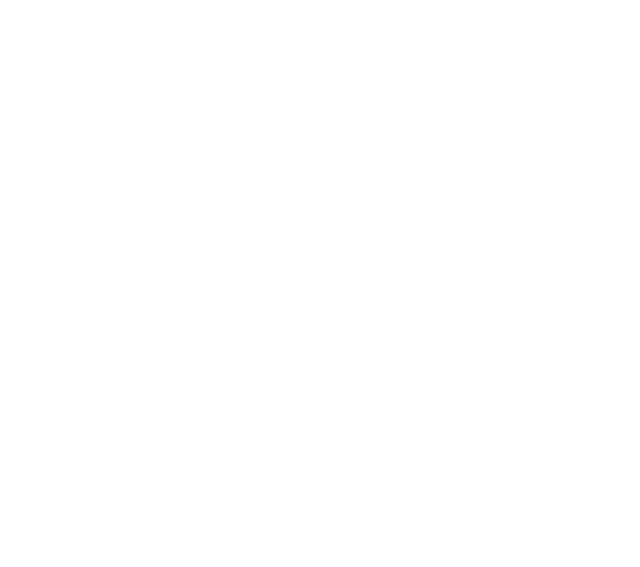
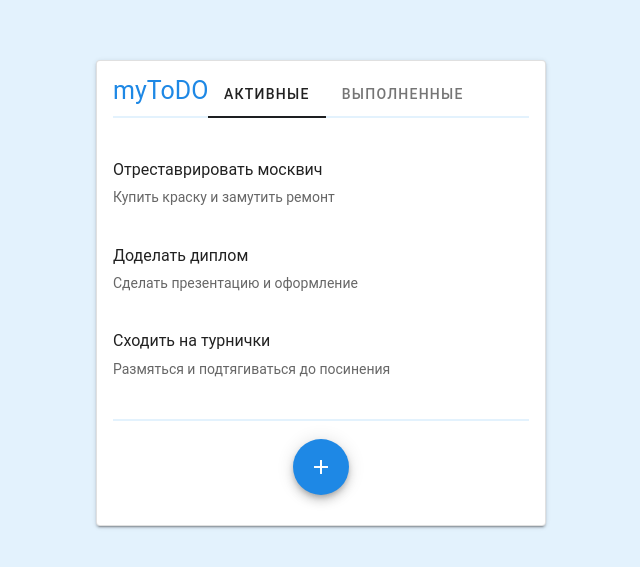
Before and after one commit to deikun95/Todo-List, a Vue app: page / in a window 1280 px wide. Shown: the part 107-674 px from the top of the page, without its empty margins (319-959 px from the left). Built offline with nearby package versions, Linux system fonts and the light colour scheme; a small style sheet from the web is missing.

Commit message:
Первоначальная верстка

```diff
--- a/package.json
+++ b/package.json
@@ -27,9 +27,10 @@
     "eslint": "^6.7.2",
     "eslint-plugin-prettier": "^3.1.1",
     "eslint-plugin-vue": "^6.2.2",
+    "node-sass": "^4.14.0",
     "prettier": "^1.19.1",
     "sass": "^1.19.0",
-    "sass-loader": "^8.0.0",
+    "sass-loader": "^8.0.2",
     "vue-cli-plugin-vuetify": "~2.0.5",
     "vue-template-compiler": "^2.6.11",
     "vuetify-loader": "^1.3.0"
--- a/src/App.vue
+++ b/src/App.vue
@@ -1,13 +1,117 @@
 <template>
-  <div></div>
+  <div>
+    <div class="todo-container">
+      <div class="card">
+        <v-card class="mx-auto todo-card" width="450" outlined>
+          <v-list-item three-line>
+            <v-list-item-content>
+              <div class="card__header">
+                <div class="overline mb-4 card__header-logo">
+                  <p class="card__header-title">myToDO</p>
+                </div>
+                <v-tabs>
+                  <v-tab>Активные</v-tab>
+                  <v-tab>Выполненные</v-tab>
+                </v-tabs>
+              </div>
+
+              <div class="card__body">
+                <div class="card__item">
+                  <v-list-item-title class="headline mb-2 card__item-title">Отреставрировать москвич</v-list-item-title>
+                  <v-list-item-subtitle class="card__item-subtitle">Купить краску и замутить ремонт</v-list-item-subtitle>
+                </div>
+                <div class="card__item">
+                  <v-list-item-title class="headline mb-2 card__item-title">Доделать диплом</v-list-item-title>
+                  <v-list-item-subtitle class="card__item-subtitle">Сделать презентацию и оформление</v-list-item-subtitle>
+                </div>
+                <div class="card__item">
+                  <v-list-item-title class="headline mb-2 card__item-title">Сходить на турнички</v-list-item-title>
+                  <v-list-item-subtitle
+                    class="card__item-subtitle"
+                  >Размяться и подтягиваться до посинения</v-list-item-subtitle>
+                </div>
+              </div>
+
+              <div class="card__footer">
+                <v-card-actions>
+                  <v-btn class="mx-2" fab dark color="#1E88E5">
+                    <v-icon dark>mdi-plus</v-icon>
+                  </v-btn>
+                </v-card-actions>
+              </div>
+            </v-list-item-content>
+            <!-- <v-list-item-avatar tile size="80" color="grey">dasdsa</v-list-item-avatar> -->
+          </v-list-item>
+        </v-card>
+      </div>
+    </div>
+  </div>
 </template>
 
 <script>
-export default {
-
-}
+export default {};
 </script>
 
-<style>
+<style lang = "scss">
+* {
+  box-sizing: border-box;
+  margin: 0;
+  padding: 0;
+}
 
+html,
+body {
+  width: 100%;
+  height: 100%;
+  background-color: #e3f2fd;
+  font-family: Roboto, sans-serif;
+}
+.todo-container {
+  margin: auto;
+  display: flex;
+  justify-content: center;
+  align-items: center;
+  width: 50%;
+  height: 100vh;
+}
+.todo-card {
+  box-shadow: 0 3px 1px -2px rgba(0, 0, 0, 0.2), 0 2px 2px 0 rgba(0, 0, 0, 0.14),
+    0 1px 5px 0 rgba(0, 0, 0, 0.12) !important;
+}
+.card {
+  &__header {
+    height: 45px;
+    display: flex;
+    justify-content: center;
+    align-items: center;
+    border-bottom: 2px solid #e3f2fd;
+    &-logo {
+      padding-bottom: 7px;
+    }
+    &-title {
+      font-style: bold;
+      font-size: 25px;
+      color: #1e88e5;
+    }
+  }
+  &__item {
+    margin-bottom: 40px;
+    &:first-child {
+      margin-top: 40px;
+    }
+    &-title {
+      padding-bottom: 10px;
+    }
+  }
+  &__footer {
+    display: flex;
+    justify-content: center;
+    align-items: center;
+    border-top: 2px solid #e3f2fd;
+    padding: 10px;
+  }
+}
+.theme--light.v-tabs > .v-tabs-bar {
+  background-color: transparent !important;
+}
 </style>
```
Also changed, not shown: 1 other file (tests, documents, lock files or other folders).
